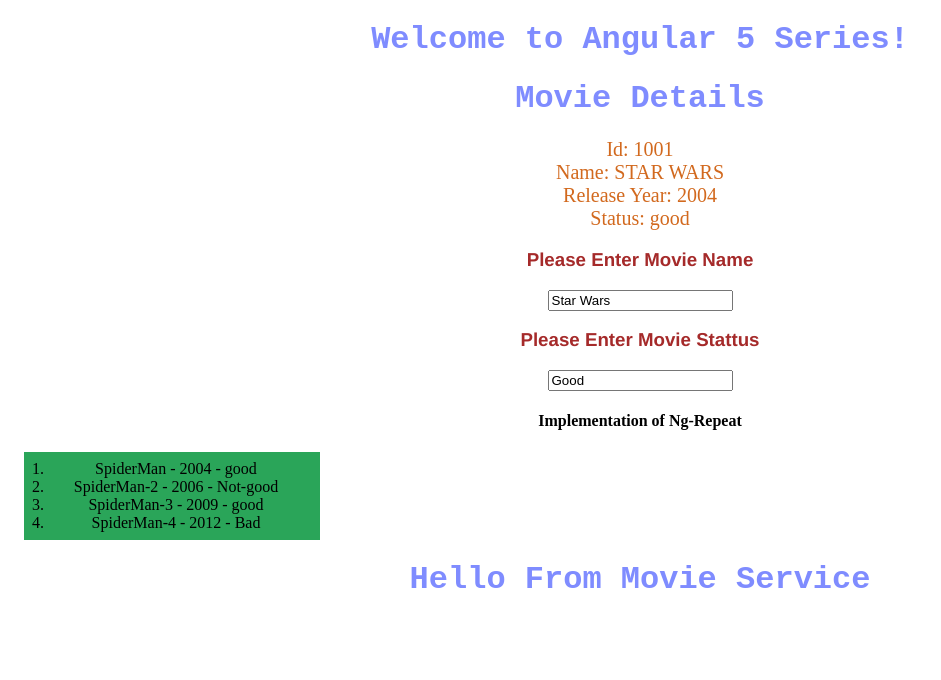
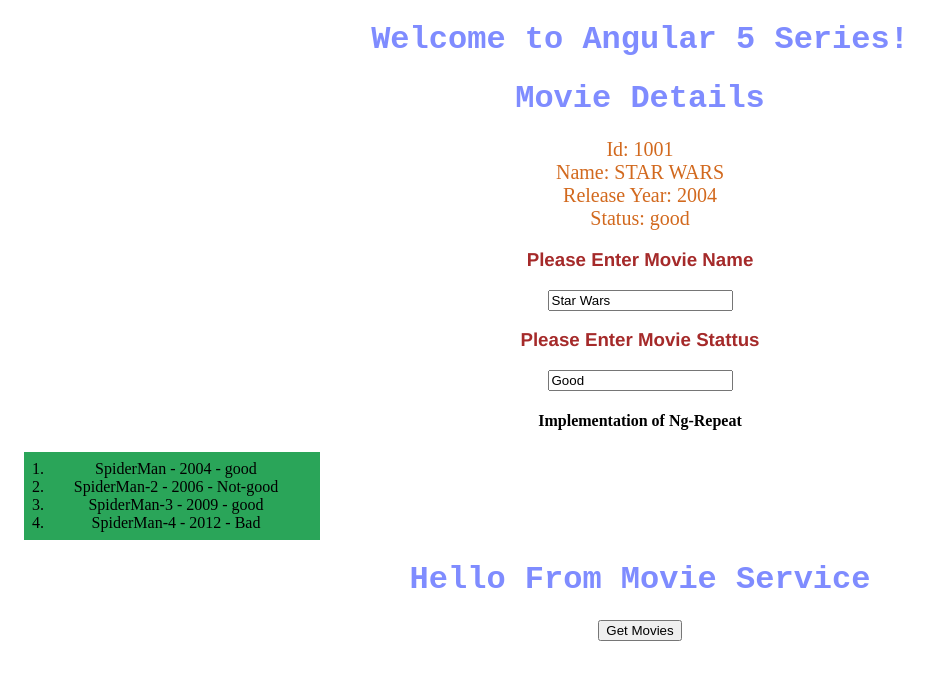
Before and after one commit to aniketbumbc/Angular-5-Start-up, an Angular app: page / in a window 1280 px wide. Shown: the top 680 px of the page, without its empty margins (0-941 px from the left). Built offline with nearby package versions, Linux system fonts and the light colour scheme.

Commit message:
service done

```diff
--- a/src/app/service-data/service-data.component.html
+++ b/src/app/service-data/service-data.component.html
@@ -1 +1,9 @@
 <h1>Hello From Movie Service</h1>
+
+
+
+<button (click)="getMovieFromService()">Get Movies</button>
+
+<ul>
+  <li *ngFor="let yahoo of movies"> {{yahoo.name}}</li>
+</ul>
--- a/src/app/service-data/service-data.component.ts
+++ b/src/app/service-data/service-data.component.ts
@@ -9,13 +9,16 @@ import{Movie} from '../models/movies';
 })
 export class ServiceDataComponent implements OnInit {
 movies:Movie[];
-  constructor(private movieService:MovieService) {
+listmoive:any;
 
-  }
+  constructor(private movieService:MovieService) { }
 getMovieFromService():void{
-  this.movieService.getMovie();
+  console.log("Hello");
+ // debugger;
+ var movieList = this.movieService.getMovie();
+  console.log ( "List of movie " , movieList);
 }
-  ngOnInit() {
+ ngOnInit() {
     this.getMovieFromService();
   }
 
```
